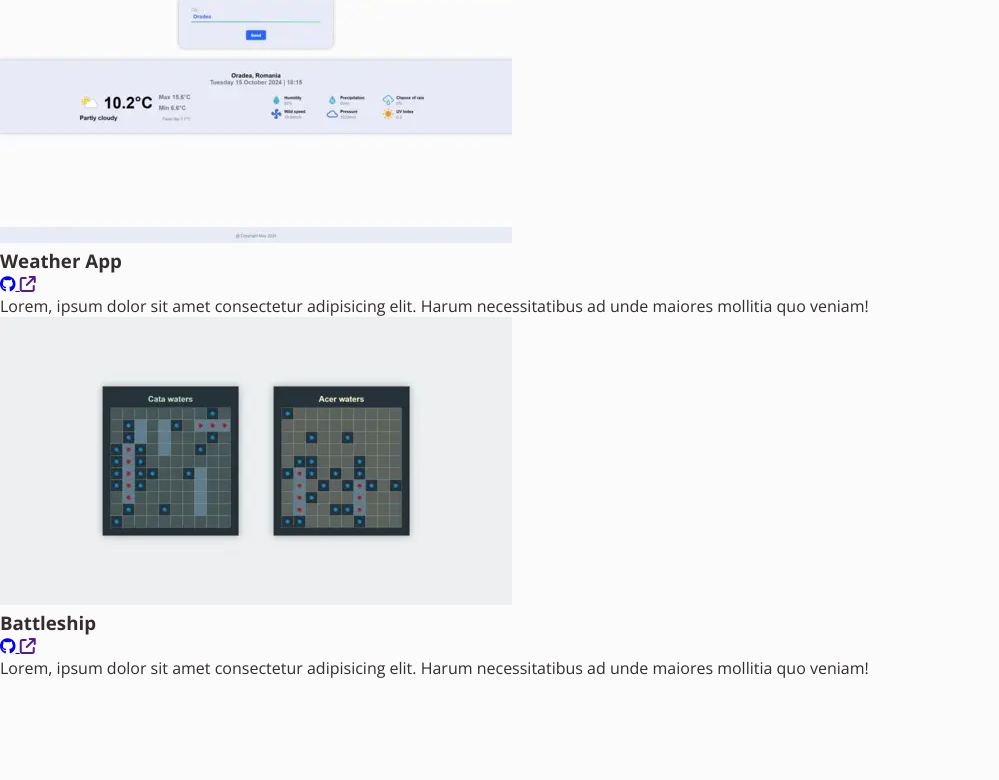
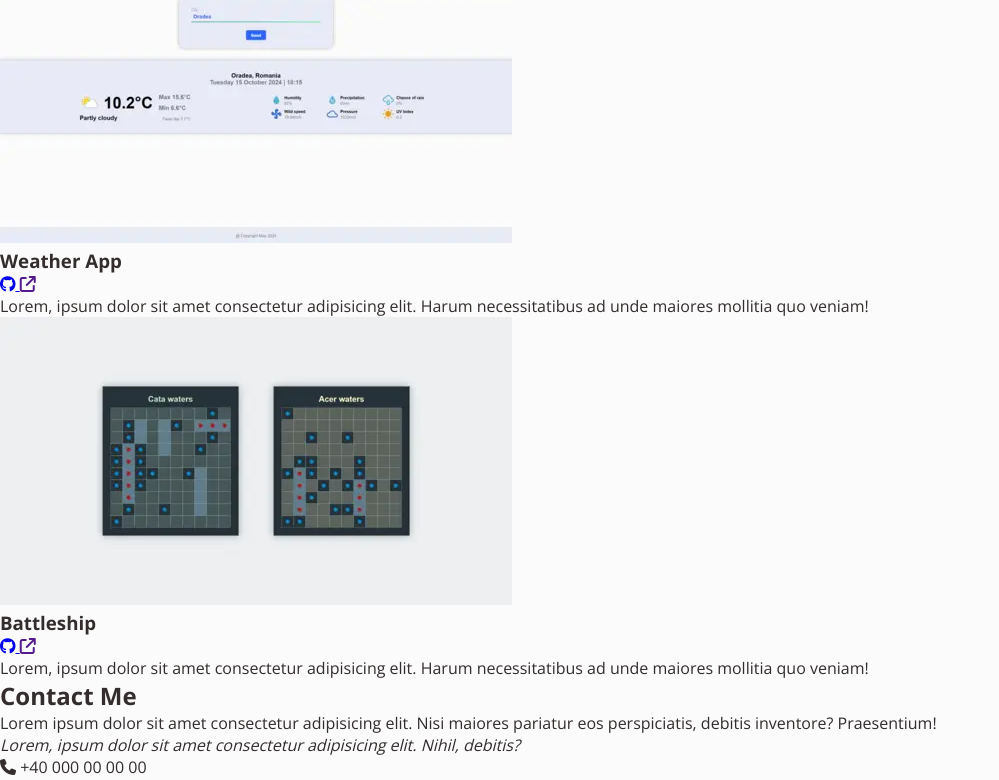
Before and after one commit to catalinbroinas/homepage, a website built with webpack: page src/template.html in a window 1280 px wide. Shown: the part 2143-2923 px from the top of the page, without its empty margins (0-999 px from the left). Before the commit the page ends 2822 px from the top, so only its background shows below. Built offline with nearby package versions, Linux system fonts and the light colour scheme.

Commit message:
feat: add content in `Contact` section

```diff
--- a/src/template.html
+++ b/src/template.html
@@ -384,7 +384,29 @@
         <!-- Container -->
         <div class="container grid">
           <!-- Text -->
-          <div class="contact-text"></div>
+          <div class="contact-text">
+            <h2 class="title">Contact Me</h2>
+
+            <p class="text">
+              Lorem ipsum dolor sit amet consectetur adipisicing elit. Nisi
+              maiores pariatur eos perspiciatis, debitis inventore? Praesentium!
+            </p>
+
+            <address class="text">
+              Lorem, ipsum dolor sit amet consectetur adipisicing elit. Nihil,
+              debitis?
+            </address>
+
+            <div class="contact-phone">
+              <i class="fa-solid fa-phone"></i>
+              <span class="text">+40 000 00 00 00 </span>
+            </div>
+
+            <div class="contact-email">
+              <i class="fa-solid fa-mail"></i>
+              <span class="text">catalinbroinas@yahoo.com</span>
+            </div>
+          </div>
           <!-- Text -->
 
           <!-- Image -->
```
